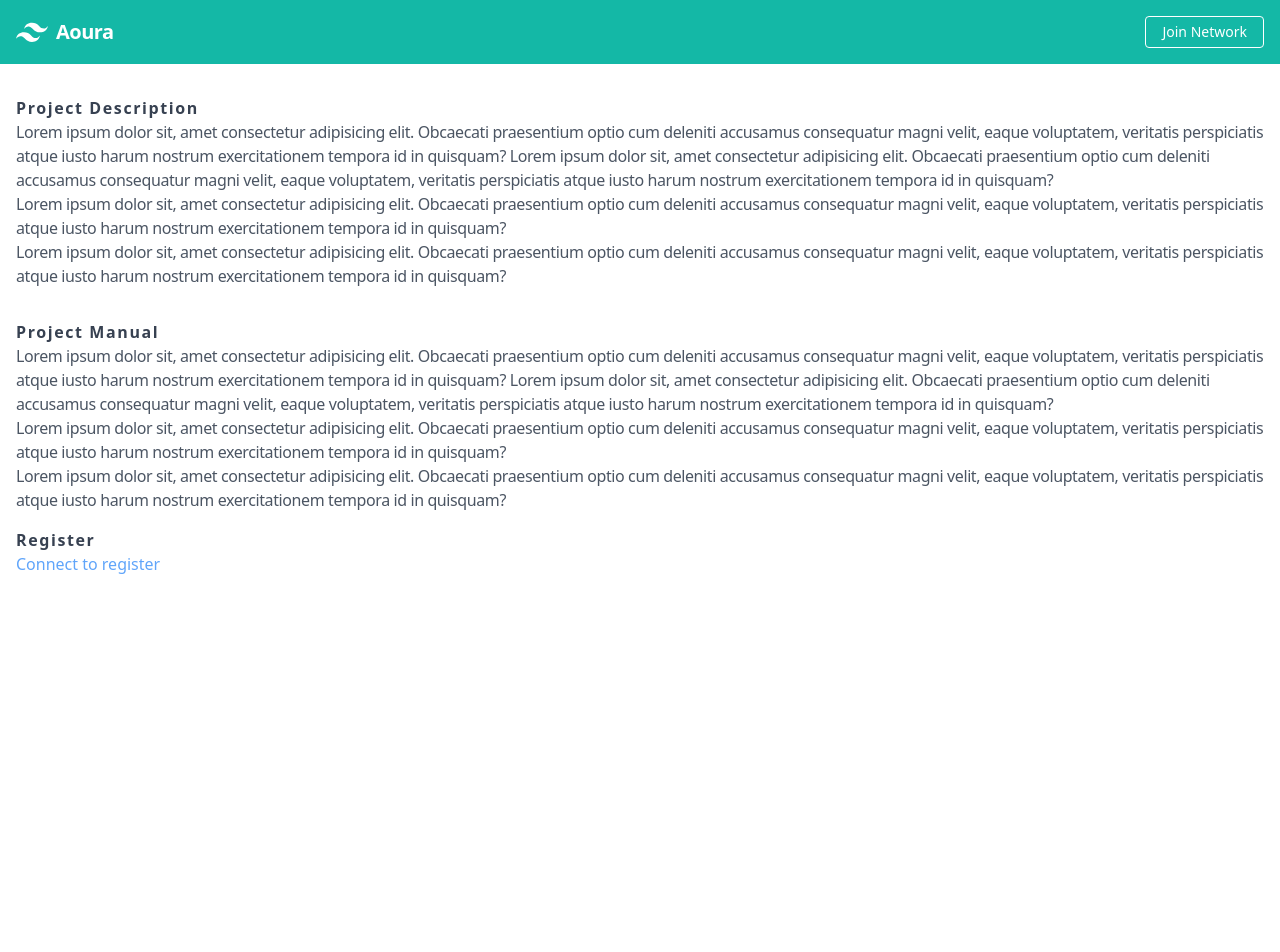
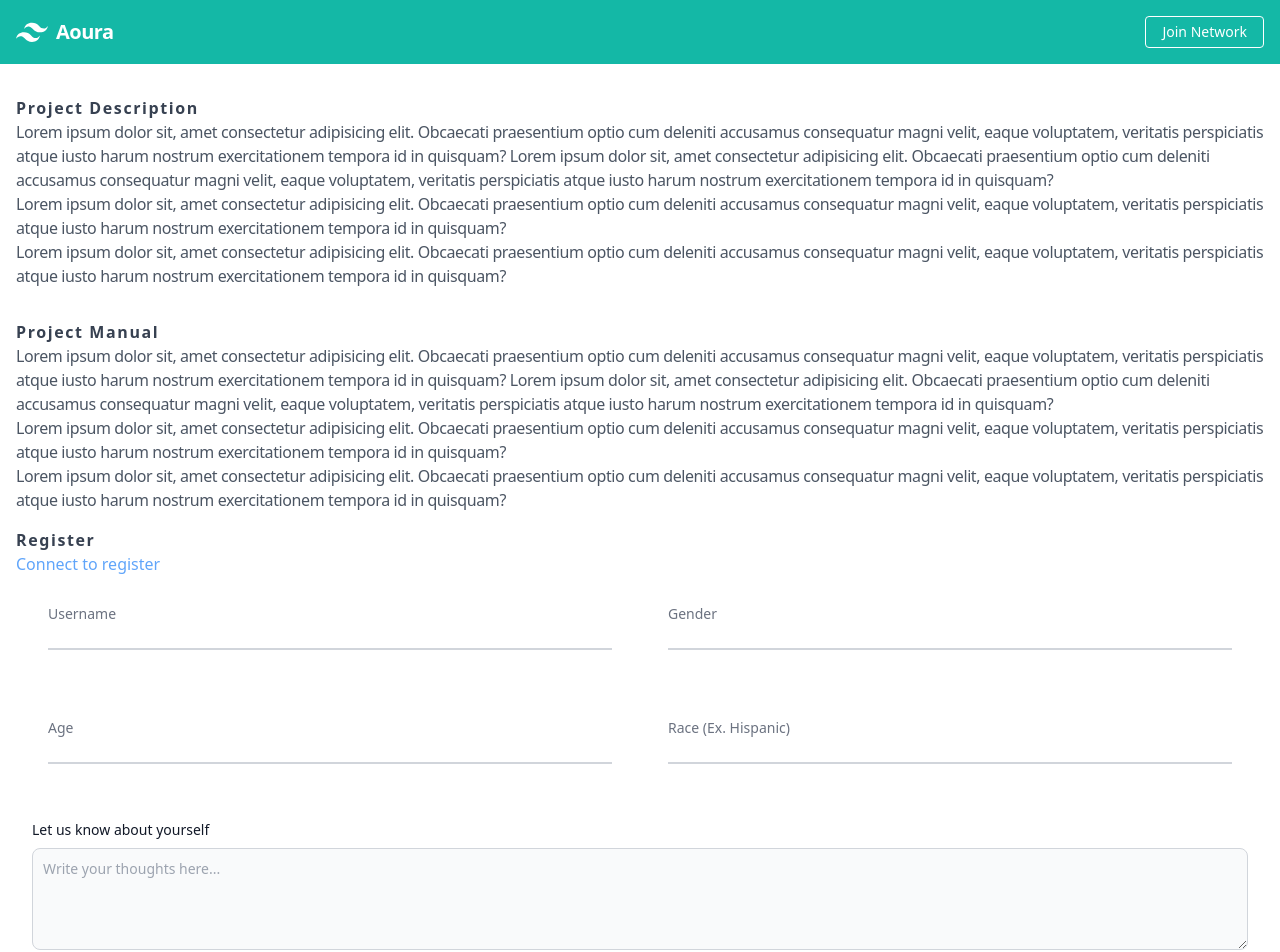
Before and after one commit to Sally-Builds/blockchain_messaging, a React (Create React App) app in the folder client/: page / in a window 1280 px wide. Shown: the top 952 px of the page. Before the commit the page ends 800 px from the top, so only its background shows below. Built offline with nearby package versions, Linux system fonts and the light colour scheme.

Commit message:
registration form template

```diff
--- a/client/src/components/Navbar/index.js
+++ b/client/src/components/Navbar/index.js
@@ -2,7 +2,7 @@ import React from 'react'
 
 const NavBar = () => {
   return (
-    <nav class="flex items-center justify-between flex-wrap bg-teal-500 p-4">
+    <nav role='navigation' class="flex items-center justify-between flex-wrap bg-teal-500 p-4">
   <div class="flex items-center flex-shrink-0 text-white mr-6">
     <svg class="fill-current h-8 w-8 mr-2" width="54" height="54" viewBox="0 0 54 54" xmlns="http://www.w3.org/2000/svg"><path d="M13.5 22.1c1.8-7.2 6.3-10.8 13.5-10.8 10.8 0 12.15 8.1 17.55 9.45 3.6.9 6.75-.45 9.45-4.05-1.8 7.2-6.3 10.8-13.5 10.8-10.8 0-12.15-8.1-17.55-9.45-3.6-.9-6.75.45-9.45 4.05zM0 38.3c1.8-7.2 6.3-10.8 13.5-10.8 10.8 0 12.15 8.1 17.55 9.45 3.6.9 6.75-.45 9.45-4.05-1.8 7.2-6.3 10.8-13.5 10.8-10.8 0-12.15-8.1-17.55-9.45-3.6-.9-6.75.45-9.45 4.05z"/></svg>
     <span class="font-semibold text-xl tracking-tight">Aoura</span>
--- a/client/src/container/Views/Home/index.jsx
+++ b/client/src/container/Views/Home/index.jsx
@@ -30,6 +30,35 @@ const Home = () => {
         <div>
             <div className="font-antialiased hover:subpixel-antialiased tracking-widest font-bold text-gray-700">Register</div>
             <span className="text-blue-400">Connect to register</span>
+            <form>
+  <div class="grid md:grid-cols-2 md:gap-6 p-4">
+    <div class="relative z-0 w-full mb-6 group p-4">
+        <input type="text" name="floating_first_name" id="floating_first_name" class="block py-2.5 px-0 w-full text-sm text-gray-900 bg-transparent border-0 border-b-2 border-gray-300 appearance-none dark:text-white dark:border-gray-600 dark:focus:border-blue-500 focus:outline-none focus:ring-0 focus:border-blue-600 peer" placeholder=" " required />
+        <label for="floating_first_name" class="peer-focus:font-medium absolute text-sm text-gray-500 dark:text-gray-400 duration-300 transform -translate-y-6 scale-75 top-3 -z-10 origin-[0] peer-focus:left-0 peer-focus:text-blue-600 peer-focus:dark:text-blue-500 peer-placeholder-shown:scale-100 peer-placeholder-shown:translate-y-0 peer-focus:scale-75 peer-focus:-translate-y-6">Username</label>
+    </div>
+    <div class="relative z-0 w-full mb-6 group p-4">
+        <input type="text" name="floating_last_name" id="floating_last_name" class="block py-2.5 px-0 w-full text-sm text-gray-900 bg-transparent border-0 border-b-2 border-gray-300 appearance-none dark:text-white dark:border-gray-600 dark:focus:border-blue-500 focus:outline-none focus:ring-0 focus:border-blue-600 peer" placeholder=" " required />
+        <label for="floating_last_name" class="peer-focus:font-medium absolute text-sm text-gray-500 dark:text-gray-400 duration-300 transform -translate-y-6 scale-75 top-3 -z-10 origin-[0] peer-focus:left-0 peer-focus:text-blue-600 peer-focus:dark:text-blue-500 peer-placeholder-shown:scale-100 peer-placeholder-shown:translate-y-0 peer-focus:scale-75 peer-focus:-translate-y-6">Gender</label>
+    </div>
+  </div>
+  <div class="grid md:grid-cols-2 md:gap-6 px-4">
+    <div class="relative z-0 w-full mb-6 group p-4">
+        <input type="tel" pattern="[0-9]{3}-[0-9]{3}-[0-9]{4}" name="floating_phone" id="floating_phone" class="block py-2.5 px-0 w-full text-sm text-gray-900 bg-transparent border-0 border-b-2 border-gray-300 appearance-none dark:text-white dark:border-gray-600 dark:focus:border-blue-500 focus:outline-none focus:ring-0 focus:border-blue-600 peer" placeholder=" " required />
+        <label for="floating_phone" class="peer-focus:font-medium absolute text-sm text-gray-500 dark:text-gray-400 duration-300 transform -translate-y-6 scale-75 top-3 -z-10 origin-[0] peer-focus:left-0 peer-focus:text-blue-600 peer-focus:dark:text-blue-500 peer-placeholder-shown:scale-100 peer-placeholder-shown:translate-y-0 peer-focus:scale-75 peer-focus:-translate-y-6">Age</label>
+    </div>
+    <div class="relative z-0 w-full mb-6 group p-4">
+        <input type="text" name="floating_company" id="floating_company" class="block py-2.5 px-0 w-full text-sm text-gray-900 bg-transparent border-0 border-b-2 border-gray-300 appearance-none dark:text-white dark:border-gray-600 dark:focus:border-blue-500 focus:outline-none focus:ring-0 focus:border-blue-600 peer" placeholder=" " required />
+        <label for="floating_company" class="peer-focus:font-medium absolute text-sm text-gray-500 dark:text-gray-400 duration-300 transform -translate-y-6 scale-75 top-3 -z-10 origin-[0] peer-focus:left-0 peer-focus:text-blue-600 peer-focus:dark:text-blue-500 peer-placeholder-shown:scale-100 peer-placeholder-shown:translate-y-0 peer-focus:scale-75 peer-focus:-translate-y-6">Race (Ex. Hispanic)</label>
+    </div>
+  </div>
+  <div className="p-4">
+
+<label for="message" class="block mb-2 text-sm font-medium text-gray-900 dark:text-white">Let us know about yourself</label>
+<textarea id="message" rows="4" class="block p-2.5 w-full text-sm text-gray-900 bg-gray-50 rounded-lg border border-gray-300 focus:ring-blue-500 focus:border-blue-500 dark:bg-gray-700 dark:border-gray-600 dark:placeholder-gray-400 dark:text-white dark:focus:ring-blue-500 dark:focus:border-blue-500" placeholder="Write your thoughts here..."></textarea>
+
+  </div>
+  <button type="submit" class="text-white bg-blue-700 hover:bg-blue-800 focus:ring-4 focus:outline-none focus:ring-blue-300 font-medium rounded-lg text-sm w-full sm:w-auto px-5 py-2.5 text-center dark:bg-blue-600 dark:hover:bg-blue-700 dark:focus:ring-blue-800">Submit</button>
+</form>
         </div>
     </div>
   )
```
